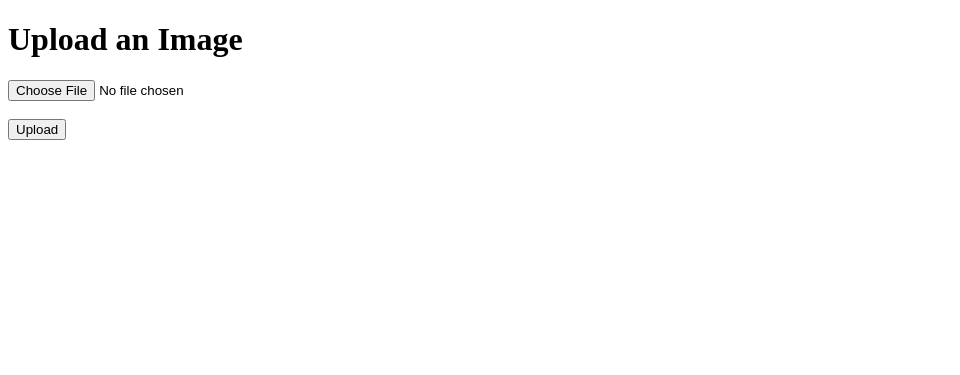
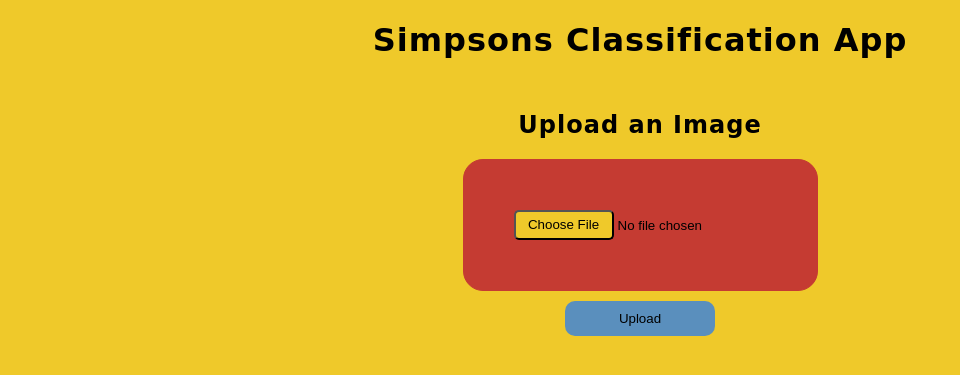
Before and after one commit to lamijakoca/simpsons_prediction_app, a Flask app: page / in a window 1280 px wide. Shown: the top 375 px of the page, without its empty margins (0-960 px from the left). Run offline with Flask 2, Linux system fonts and the light colour scheme.

Commit message:
small css changes

```diff
--- a/app.py
+++ b/app.py
@@ -7,6 +7,16 @@
 from tensorflow.keras.preprocessing import image
 
 app = Flask(__name__, static_folder='upload')
+
+app.config['TEMPLATES_AUTO_RELOAD'] = True
+
+package_dir = os.path.dirname(
+    os.path.abspath(__file__)
+)
+static = os.path.join(
+    package_dir, "static"
+)
+app.static_folder=static
 
 # This is loads the model
 saved_model = load_model('./simpsons_model.h5')
--- /dev/null
+++ b/static/main.css
@@ -0,0 +1,50 @@
+body{
+    margin: 0;
+    padding: 0;
+    text-align: center;
+    background-color: #efc92a;
+}
+h1, h2{
+    font-family: cursive;
+    letter-spacing: 1px;
+}
+.center-div{
+    width: 50%;
+    height: 50%;
+    margin: 0 auto;
+    padding: 10px;
+}
+input::file-selector-button{
+    font-weight: medium;
+    border-radius: 5px;
+    background-color: #efc92a;
+    width: 100px;
+    height: 30px;
+}
+.submit-button{
+    width: 150px;
+    height: 35px;
+    text-align: center;
+    margin: 0 auto;
+    background-color: #5a8fbd;
+    border: #5a8fbd;
+    display: block;
+    border-radius: 10px;
+    margin-top: 10px;
+}
+.upload-button{
+    border: 1px solid #c53b32;
+    background-color: #c53b32;
+    border-radius: 20px ;
+    padding: 50px;
+}
+.go-back{
+    width: 150px;
+    height: 30px;
+    border: #c53b32;
+    background-color: #c53b32;
+    border-radius: 10px;
+}
+img{
+    border: 2px solid #c53b32;
+}
--- a/templates/index.html
+++ b/templates/index.html
@@ -2,12 +2,16 @@
 <html>
   <head>
     <title>Image Upload</title>
+    <link rel= "stylesheet" type= "text/css" href= "{{ url_for('static',filename='main.css') }}">
   </head>
   <body>
-    <h1>Upload an Image</h1>
-    <form action="/upload" method="post" enctype="multipart/form-data">
-      <input type="file" name="file"><br><br>
-      <input type="submit" value="Upload">
-    </form>
+    <h1>Simpsons Classification App</h1>
+    <div class="center-div">
+    <h2>Upload an Image</h2>
+      <form action="/upload" method="post" enctype="multipart/form-data">
+        <input type="file" class="upload-button" name="file">
+        <input type="submit" class="submit-button" value="Upload">
+      </form>
+    </div>
   </body>
 </html>
--- a/templates/upload.html
+++ b/templates/upload.html
@@ -2,18 +2,19 @@
 <html>
   <head>
     <title>Uploaded Image</title>
+    <link rel= "stylesheet" type= "text/css" href= "{{ url_for('static',filename='main.css') }}">
   </head>
   <body>
     <h1>Uploaded Image</h1>
     <!-- This is called jinja, a templating language -->
     {% if file_path %}
-      <img style="width: 100px; height: 100px;" src="{{ file_path }}" alt="Uploaded img">
+      <img src="{{ file_path }}" alt="Uploaded img">
     {% endif %}
 
     {% if prediction %}
     <h2>Prediction: {{ prediction }}</h2>
     {% endif %}
 
-    <button onclick="window.location.href='/'">Go Back</button>
+    <button class="go-back" onclick="window.location.href='/'">Go Back</button>
   </body>
 </html>
```
